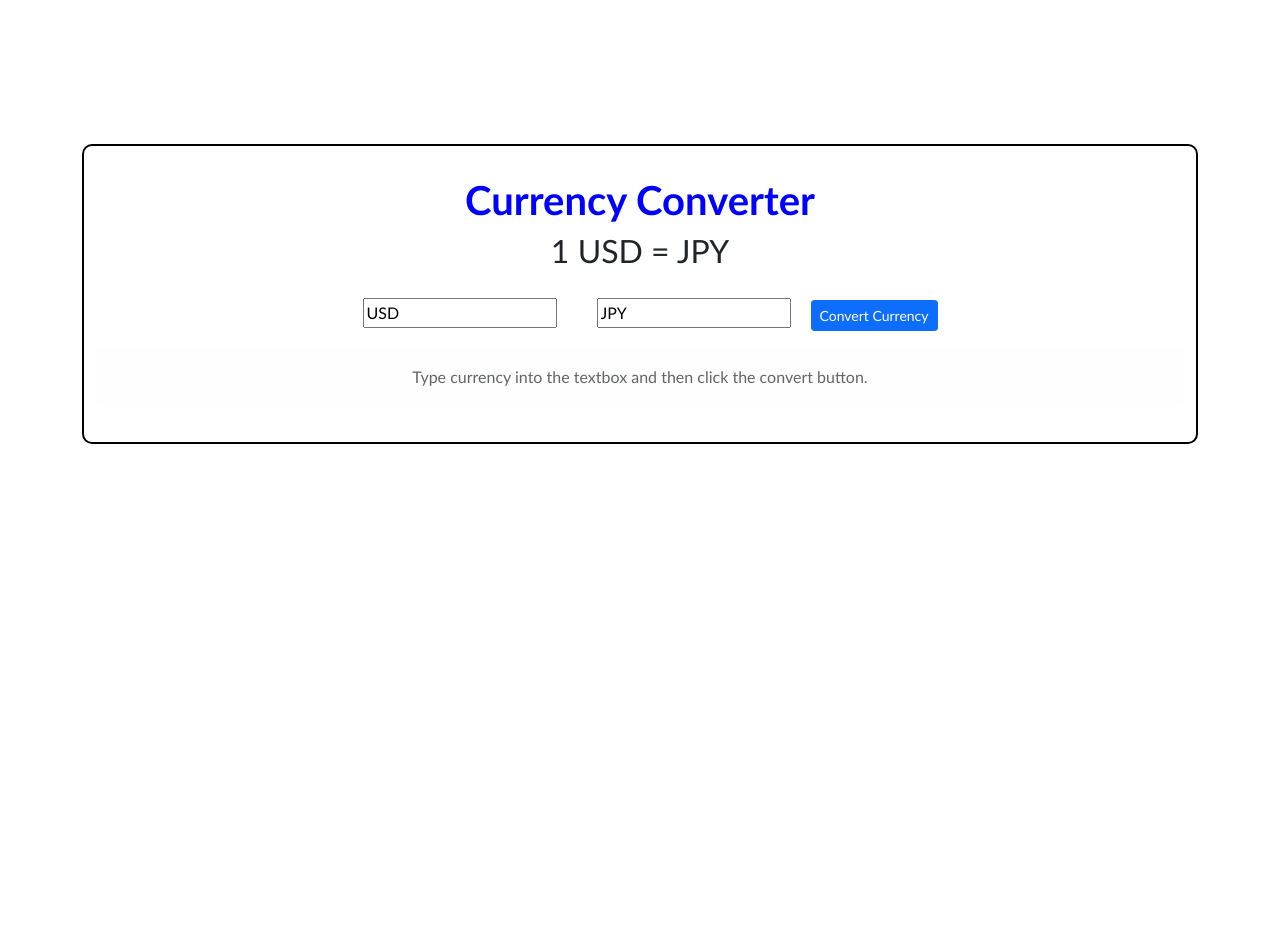
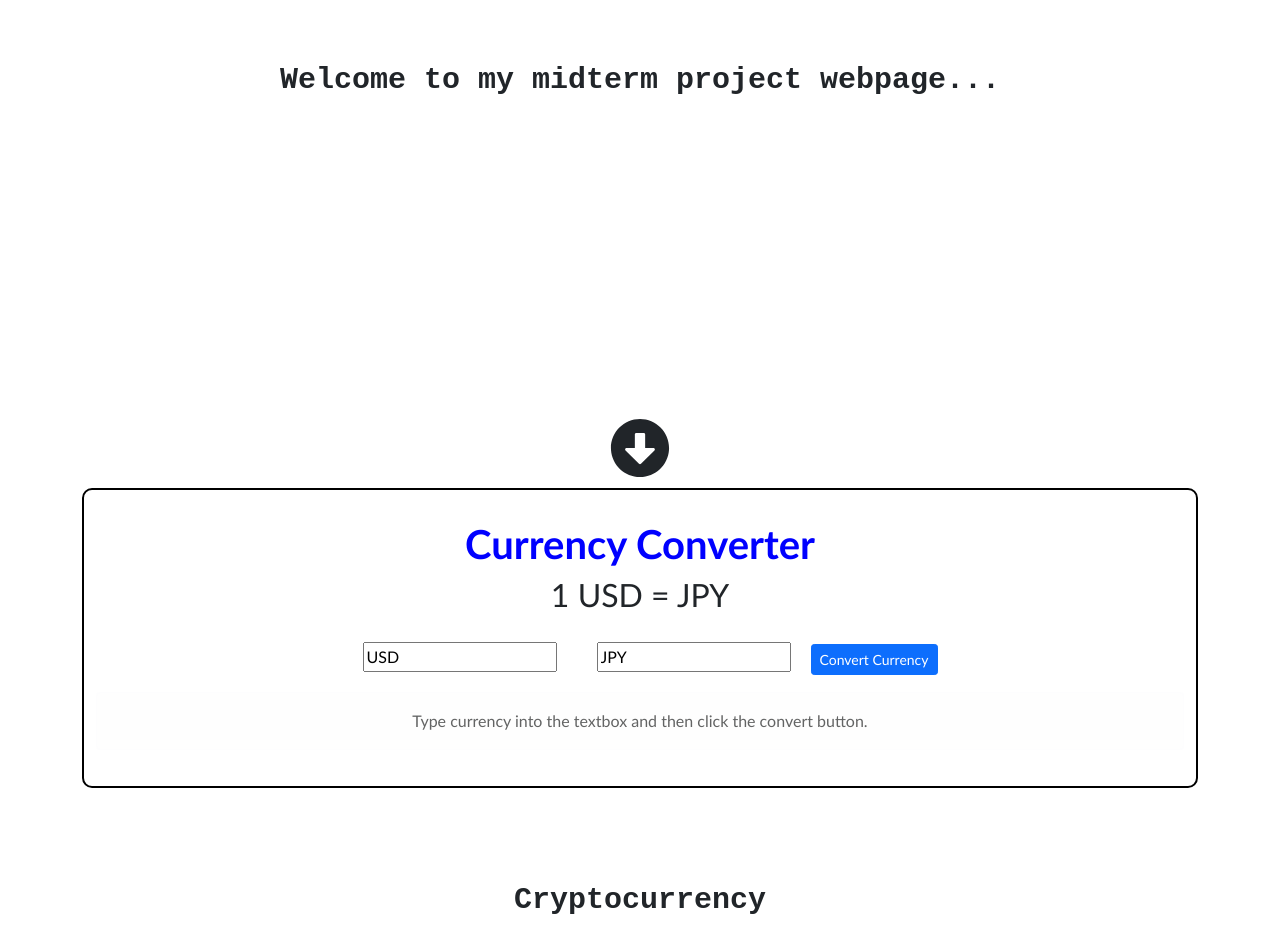
Before and after one commit to jy3524/Dynamic-Web-Midterm-Fall-2021, a React (Create React App) app: page / in a window 1280 px wide. Shown: the part 312-1264 px from the top of the page. Before the commit the page ends 800 px from the top, so only its background shows below. Built offline with nearby package versions, Linux system fonts and the light colour scheme; no server answers.

Commit message:
Working on midterm project

```diff
--- a/package.json
+++ b/package.json
@@ -3,6 +3,9 @@
   "version": "0.1.0",
   "private": true,
   "dependencies": {
+    "@fortawesome/fontawesome-svg-core": "^1.2.36",
+    "@fortawesome/free-solid-svg-icons": "^5.15.4",
+    "@fortawesome/react-fontawesome": "^0.1.15",
     "@testing-library/jest-dom": "^5.14.1",
     "@testing-library/react": "^11.2.7",
     "@testing-library/user-event": "^12.8.3",
--- a/src/App.css
+++ b/src/App.css
@@ -5,16 +5,32 @@
 }
 
 .Navigation {
+  background-color: transparent;
   padding: 50px;
 }
 
-.intro {
+.Intro {
   align-items: center;
   display: flex;
-  height: 50vh;
+  height: 100vh;
   font-family: 'Courier New', Courier, monospace;
   font-size: 30px;
+  font-weight: bold;
   justify-content: center;
+}
+
+.CryptoIntro {
+  align-items: center;
+  display: flex;
+  height: 30vh;
+  font-family: 'Courier New', Courier, monospace;
+  font-size: 30px;
+  font-weight: bold;
+  justify-content: center;
+}
+
+.CryptoImage {
+  width: 80px;
 }
 
 .CurrencyContainer {
@@ -36,3 +52,17 @@
 .CurrencyInput {
   margin: 20px;
 }
+
+.increase {
+  color: red;
+}
+
+.decrease {
+  color: green;
+}
+
+.Icon {
+  align-items: center;
+  bottom: 10px;
+  position: absolute;
+}
--- /dev/null
+++ b/src/components/CryptoCurrency.js
@@ -0,0 +1,36 @@
+import React from "react";
+import { Container, Table } from "react-bootstrap";
+
+const CryptoCurrency = ({ name, image, symbol, price, rank, priceChange}) => {
+  return (
+    <Container className="CoinContainer">
+      <Table bordered hover responsive>
+        <thead>
+          <tr>
+            <th>Rank</th>
+            <th>Logo</th>
+            <th>Name</th>
+            <th>Symbol</th>
+            <th>price</th>
+            <th>Percentage</th>
+          </tr>
+        </thead>
+        <tbody>
+          <tr>
+            <td><p>#{rank}</p></td>
+            <td><img src={image} alt="crypto" className="CryptoImage"></img></td>
+            <td><h3>{name}</h3></td>
+            <td><p>{symbol}</p></td>
+            <td><p>${price}</p></td>
+            {priceChange < 0 ? (
+              <p className="increase">{priceChange.toFixed(2)}%</p>
+            ) : (<p className="decrease">{priceChange.toFixed(2)}%</p>)
+            }
+          </tr>
+        </tbody>
+      </Table>
+    </Container>
+  )
+}
+
+export default CryptoCurrency;
--- a/src/containers/Home.js
+++ b/src/containers/Home.js
@@ -1,33 +1,36 @@
 import React, { useEffect, useState } from "react";
 import axios from 'axios';
 import { Alert, Button, Container, Nav, Navbar } from 'react-bootstrap';
+import CryptoCurrency from "../components/CryptoCurrency";
+import { FontAwesomeIcon } from "@fortawesome/react-fontawesome";
+import { faArrowAltCircleDown } from '@fortawesome/free-solid-svg-icons';
 
 const API_KEY = '323ba17b97933a13e018';
 
 function Home () {
-  const URL = `https://free.currconv.com/api/v7/convert?q=USD_AUD&compact=ultra&apiKey=${API_KEY}`;
+  const URL_Coin = `https://api.coingecko.com/api/v3/coins/markets?vs_currency=usd&order=market_cap_desc&per_page=20&page=1&sparkline=false`;
 
-  const [conversion, setConversion] = useState("");
   const [from, setFrom] = useState("USD");
   const [to, setTo] = useState("JPY");
   const [rate, setRate] = useState([]);
+  const [coins, setCoins] = useState([]);
 
   useEffect(() => {
     axios
-    .get(URL)
+    .get(URL_Coin)
     .then(function (response) {
       console.log(response.data);
-      setConversion(response.data.USD_JPY);
+      setCoins(response.data)
     })
     .catch(function (error) {
       console.log(error)
     });
-  }, [URL]);
+  }, [URL_Coin]);
 
   const getRate = (from, to) => {
-    const URL1 = `https://free.currconv.com/api/v7/convert?q=${from}_${to}&compact=ultra&apiKey=${API_KEY}`
+    const URL_Cur = `https://free.currconv.com/api/v7/convert?q=${from}_${to}&compact=ultra&apiKey=${API_KEY}`;
     axios
-    .get(URL1)
+    .get(URL_Cur)
     .then(function (response) {
       console.log(response.data);
       setRate(response.data);
@@ -39,13 +42,14 @@ function Home () {
 
   return (
     <Container>
-      <Navbar bg="light" expand="lg" className="Navigation">
+      <Navbar fixed="top" expand="lg" bg="light" className="Navigation">
         <Navbar.Brand href="home">Midterm Project</Navbar.Brand>
         <Nav.Link href="#CurrencyContainer">Currency Exchange Rate</Nav.Link>
-        <Nav.Link>Cryptocurrency</Nav.Link>
+        <Nav.Link href="#CryptoIntro">Cryptocurrency</Nav.Link>
       </Navbar>
-        <Container className="intro">
-          Welcome to my midterm project website...
+        <Container className="Intro">
+          <p>Welcome to my midterm project webpage...</p>
+          <FontAwesomeIcon className="Icon" icon={faArrowAltCircleDown} size="2x"/>
         </Container>
         <Container fluid="md" className="CurrencyContainer" id="CurrencyContainer">
           <h1 className="CurrencyHeader">Currency Converter</h1>
@@ -55,6 +59,24 @@ function Home () {
           <Button size="sm" onClick={()=> {getRate(from, to);}}>Convert Currency</Button>
           <Alert variant="light">Type currency into the textbox and then click the convert button.</Alert>
         </Container>
+        <Container className="CryptoIntro" id="CryptoIntro">
+          <p>Cryptocurrency</p>
+        </Container>
+        <Container>
+          {coins.map(coin => {
+            return (
+              <CryptoCurrency
+                key={coin.id}
+                name={coin.name}
+                image={coin.image}
+                symbol={coin.symbol}
+                price={coin.current_price}
+                priceChange={coin.price_change_percentage_24h}
+                rank={coin.market_cap_rank}
+              />
+            )
+          })}
+        </Container>
     </Container>
   )
 }
```
Also changed, not shown: 1 other file (tests, documents, lock files or other folders).
